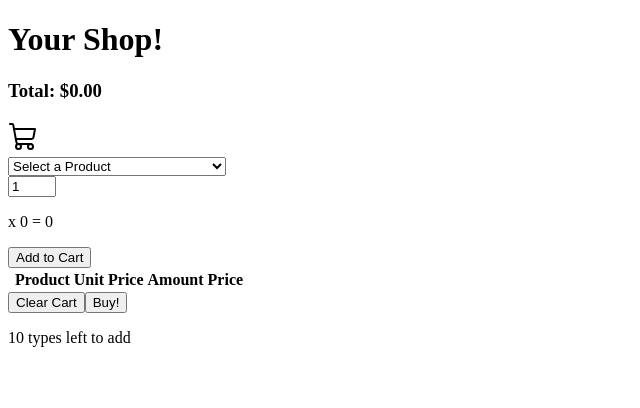
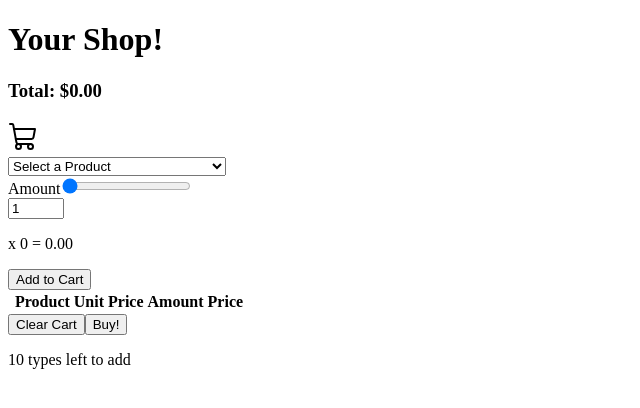
Before and after one commit to ViniciusLagoGehrke/bike_E-commerce, a React (Vite) app: page / in a window 1280 px wide. Shown: the top 408 px of the page, without its empty margins (0-640 px from the left). Built offline with nearby package versions, Linux system fonts and the light colour scheme.

Commit message:
adds Quantity Slider & tests

```diff
--- a/src/Store/ShoppingCart.tsx
+++ b/src/Store/ShoppingCart.tsx
@@ -1,5 +1,5 @@
 import { createContext, useContext, useReducer } from 'react'
-import cartReducer, { State, Action, initialState } from './Reducer'
+import cartReducer, { State, Action, initialState } from './reducer'
 
 type ShoppingCartContextType = {
   state: State
--- a/src/assets/ShoppingCart.tsx
+++ b/src/assets/CartIcon.tsx
@@ -1,4 +1,4 @@
-export const ShoppingCartIcon = (
+export const CartIcon = (
   <svg
     width="2rem"
     height="2rem"
--- a/src/components/Header/Header.tsx
+++ b/src/components/Header/Header.tsx
@@ -1,4 +1,4 @@
-import { ShoppingCartIcon } from '../../assets/ShoppingCart'
+import { CartIcon } from '../../assets/CartIcon'
 import { useShoppingCart } from '../../store/ShoppingCart'
 
 function Header() {
@@ -22,7 +22,7 @@ function Header() {
         <div>
           <h3 className="font-bold">Total: ${state.total.toFixed(2)}</h3>
         </div>
-        <div>{ShoppingCartIcon}</div>
+        <div>{CartIcon}</div>
       </aside>
     </header>
   )
--- a/src/components/ProductForm/ProductForm.tsx
+++ b/src/components/ProductForm/ProductForm.tsx
@@ -13,7 +13,7 @@ const initialState = {
   id: '',
   productName: '',
   price: 0,
-  maxAmount: 0,
+  maxAmount: 10,
   taxRate: 0,
   quantity: 1
 }
@@ -24,7 +24,8 @@ function ProductForm({ products }: ProductFormPros) {
   const { dispatch } = useShoppingCart()
 
   // Do not wrap in useMemo, Should be computed on every render
-  const subtotal = selected?.price ? selected.quantity * selected?.price : 0
+  const { quantity, price, maxAmount } = selected
+  const subtotal = price ? quantity * price : 0
 
   const handleProductSelection = (
     event: React.ChangeEvent<HTMLSelectElement>
@@ -55,15 +56,16 @@ function ProductForm({ products }: ProductFormPros) {
       <div className="flex flex-wrap items-center">
         <ProductList list={products} handleChange={handleProductSelection} />
         <QuantitySelector
-          currentAmount={selected.quantity}
-          maxAmount={selected.maxAmount}
+          key={quantity}
+          max={maxAmount}
+          defaultValue={quantity}
           handleAmountChange={handleAmountChange}
         />
         <div className="mb-2 px-4">
           <p>
-            x <span className="px-2">{selected?.price ?? 0}</span> ={' '}
+            x <span className="px-2">{price ?? 0}</span> ={' '}
             <span data-testid="subtotal" className="px-2">
-              {subtotal}
+              {subtotal.toFixed(2)}
             </span>
           </p>
         </div>
--- a/src/components/ProductForm/QuantitySelector/QuantitySelector.tsx
+++ b/src/components/ProductForm/QuantitySelector/QuantitySelector.tsx
@@ -1,43 +1,67 @@
-import { useEffect, useState } from 'react'
+import { useState } from 'react'
 
-type DropdownProps = {
-  currentAmount: number
-  maxAmount: number | undefined
+type SelectorProps = {
+  min?: number
+  max?: number
+  step?: number
+  defaultValue: number
   handleAmountChange: (newAmount: number) => void
 }
 
 function QuantitySelector({
-  currentAmount = 1,
-  maxAmount = 1,
+  min = 1,
+  max = 10,
+  step = 1,
+  defaultValue = 1,
   handleAmountChange
-}: DropdownProps) {
-  const [value, setValue] = useState(currentAmount)
+}: SelectorProps) {
+  const [value, setValue] = useState(defaultValue)
 
-  useEffect(() => {
-    setValue(currentAmount)
-  }, [currentAmount])
+  const handleSliderChange = (event: React.ChangeEvent<HTMLInputElement>) => {
+    const value = parseInt(event.target.value)
+    setValue(value)
+    handleAmountChange(value)
+  }
 
-  const handleChange = (event: React.ChangeEvent<HTMLInputElement>) => {
+  const handleInputChange = (event: React.ChangeEvent<HTMLInputElement>) => {
     const value = parseInt(event.target.value)
-    const selectedQuantity = value <= maxAmount ? value : maxAmount
+    const selectedQuantity = value <= max ? value : max
     setValue(selectedQuantity)
     handleAmountChange(selectedQuantity)
   }
+
   return (
-    <div className="mb-2 flex flex-col pl-2">
-      <label htmlFor="quantity" />
+    <div className="mb-2 flex gap-2 pl-4">
+      <div className="flex flex-col text-sm">
+        <label className="text-slate-500" htmlFor="quantity-slider">
+          Amount
+        </label>
+        <input
+          className="relative w-24"
+          type="range"
+          id="quantity-slider"
+          name="quantity-slider"
+          min={min}
+          max={max}
+          step={step}
+          value={value}
+          onChange={handleSliderChange}
+        />
+      </div>
+      <label htmlFor="quantity-input" />
       <input
         className="h-10 w-16 rounded-md border border-slate-300 bg-white p-2 text-sm shadow-sm placeholder:text-slate-400 invalid:border-pink-500
               invalid:text-pink-600 focus:border-sky-500 focus:outline-none focus:ring-1
               focus:ring-sky-500 focus:invalid:border-pink-500 focus:invalid:ring-pink-500"
         type="number"
-        id="quantity"
-        name="quantity"
-        min={1}
-        max={maxAmount}
+        id="quantity-input"
+        name="quantity-input"
+        min={min}
+        max={max}
+        step={step}
         value={value}
         onFocus={(e) => e.target.select()}
-        onChange={handleChange}
+        onChange={handleInputChange}
       />
     </div>
   )
```
Also changed, not shown: 2 other files (tests, documents, lock files or other folders).
